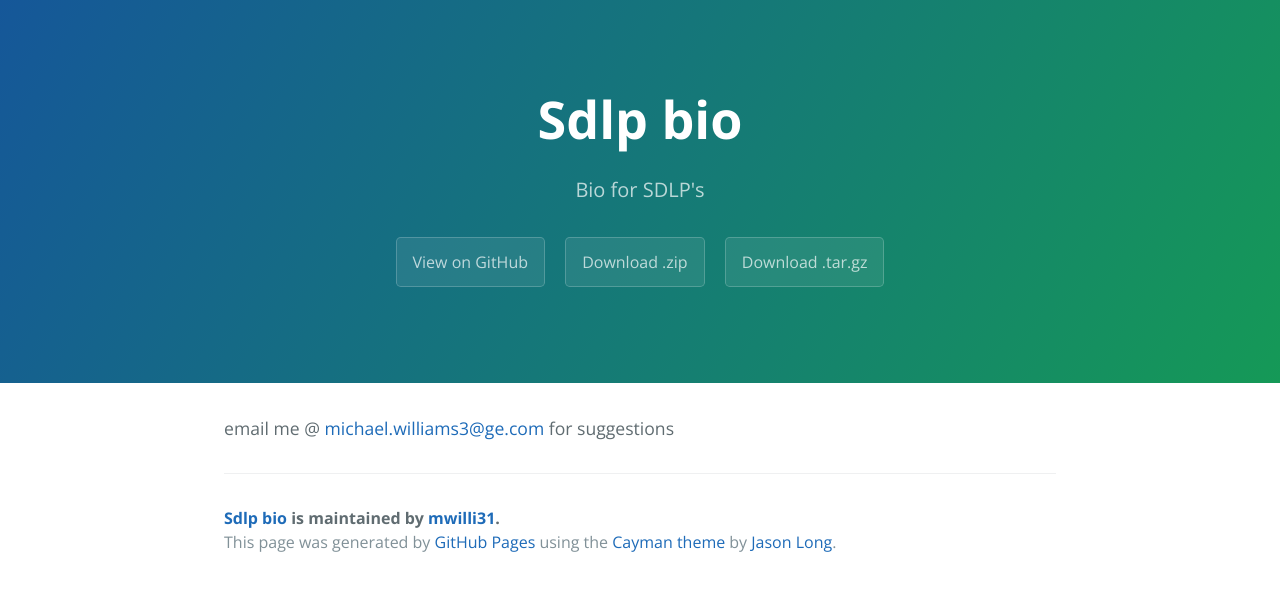
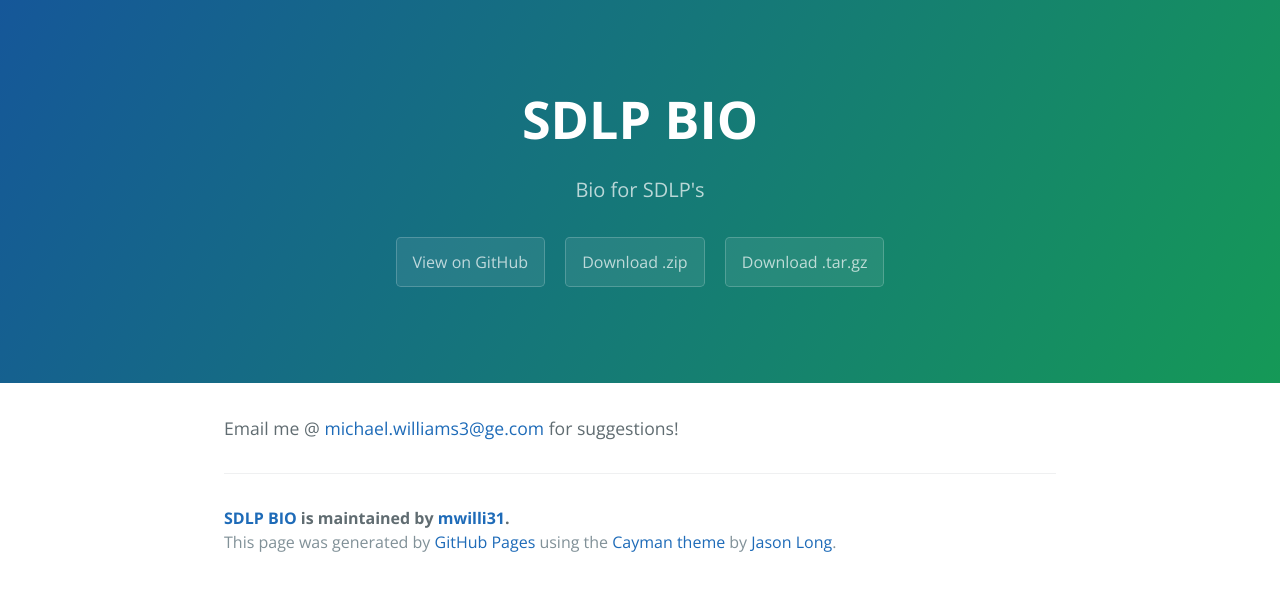
Before and after one commit to mwilli31/sdlp_bio, a plain HTML site: page index.html in a window 1280 px wide. Drawn offline with nearby package versions, Linux system fonts and the light colour scheme.

```diff
--- a/index.html
+++ b/index.html
@@ -2,7 +2,7 @@
 <html lang="en-us">
   <head>
     <meta charset="UTF-8">
-    <title>Sdlp bio by mwilli31</title>
+    <title>SDLP BIO by mwilli31</title>
     <meta name="viewport" content="width=device-width, initial-scale=1">
     <link rel="stylesheet" type="text/css" href="stylesheets/normalize.css" media="screen">
     <link href='https://fonts.googleapis.com/css?family=Open+Sans:400,700' rel='stylesheet' type='text/css'>
@@ -11,7 +11,7 @@
   </head>
   <body>
     <section class="page-header">
-      <h1 class="project-name">Sdlp bio</h1>
+      <h1 class="project-name">SDLP BIO</h1>
       <h2 class="project-tagline">Bio for SDLP&#39;s</h2>
       <a href="https://github.com/mwilli31/sdlp_bio" class="btn">View on GitHub</a>
       <a href="https://github.com/mwilli31/sdlp_bio/zipball/master" class="btn">Download .zip</a>
@@ -19,10 +19,10 @@
     </section>
 
     <section class="main-content">
-      <p>email me @ <a href="mailto:michael.williams3@ge.com">michael.williams3@ge.com</a> for suggestions</p>
+      <p>Email me @ <a href="mailto:michael.williams3@ge.com">michael.williams3@ge.com</a> for suggestions!</p>
 
       <footer class="site-footer">
-        <span class="site-footer-owner"><a href="https://github.com/mwilli31/sdlp_bio">Sdlp bio</a> is maintained by <a href="https://github.com/mwilli31">mwilli31</a>.</span>
+        <span class="site-footer-owner"><a href="https://github.com/mwilli31/sdlp_bio">SDLP BIO</a> is maintained by <a href="https://github.com/mwilli31">mwilli31</a>.</span>
 
         <span class="site-footer-credits">This page was generated by <a href="https://pages.github.com">GitHub Pages</a> using the <a href="https://github.com/jasonlong/cayman-theme">Cayman theme</a> by <a href="https://twitter.com/jasonlong">Jason Long</a>.</span>
       </footer>
--- a/params.json
+++ b/params.json
@@ -1 +1 @@
-{"name":"Sdlp bio","tagline":"Bio for SDLP's","body":"email me @ <michael.williams3@ge.com> for suggestions","google":"","note":"Don't delete this file! It's used internally to help with page regeneration."}
+{"name":"SDLP BIO","tagline":"Bio for SDLP's","body":"Email me @ <michael.williams3@ge.com> for suggestions!","google":"","note":"Don't delete this file! It's used internally to help with page regeneration."}
```
